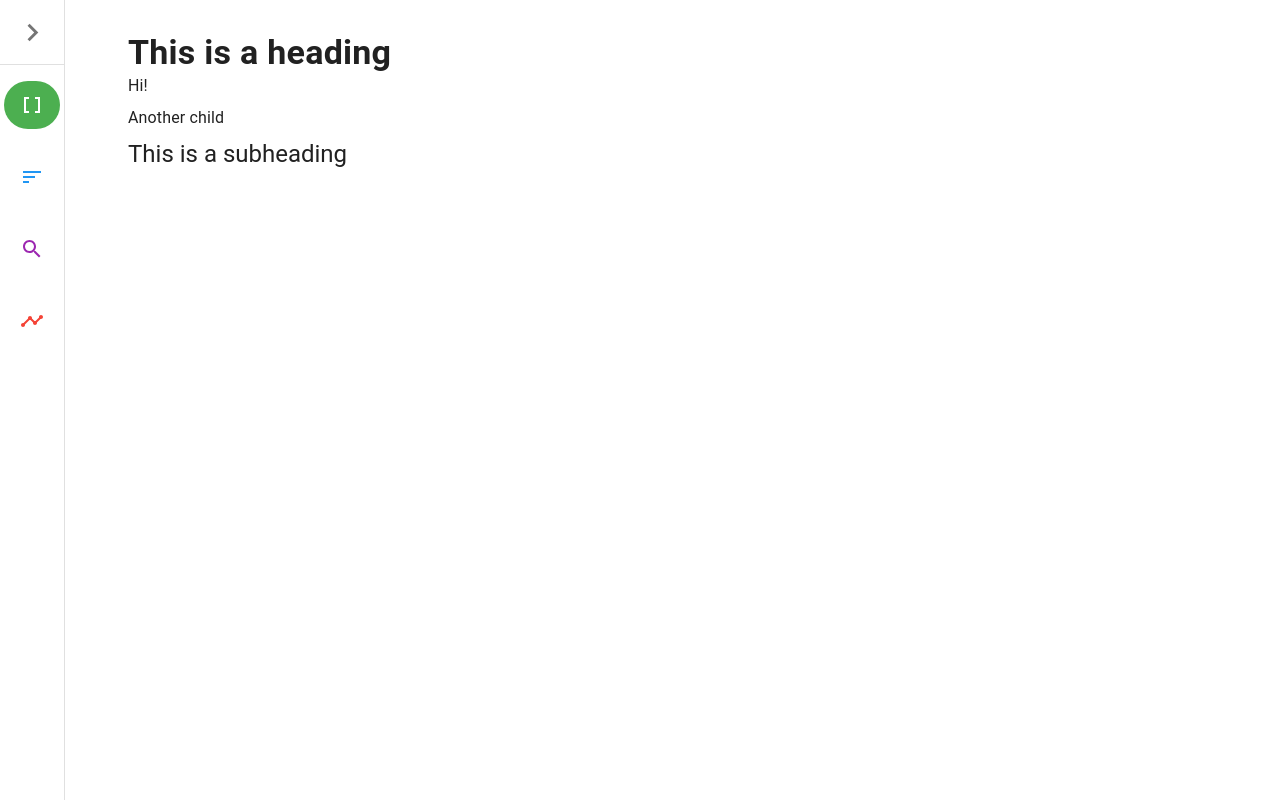
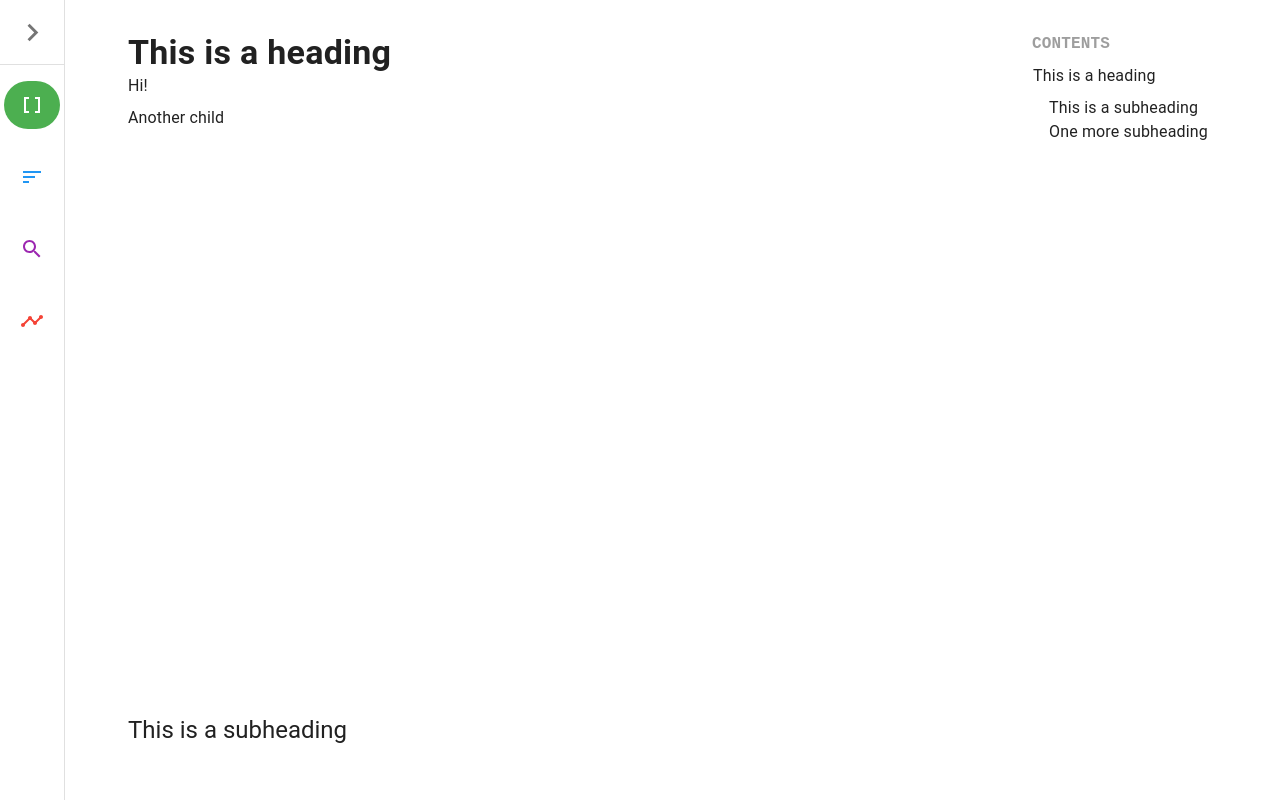
Before and after one commit to pumbas600/algo-visualiser, a Next.js app: page /datastructures in a window 1280 px wide. Shown: the top 802 px of the page. Built offline with nearby package versions, Linux system fonts and the light colour scheme.

Commit message:
feat: :sparkles: Render page contents

```diff
--- a/components/ContentLayout/index.tsx
+++ b/components/ContentLayout/index.tsx
@@ -1,5 +1,8 @@
-import { Box, Stack } from '@mui/material';
-import React, { Children, cloneElement, ReactElement, ReactNode, useCallback } from 'react';
+import { Box, CSSObject, List, Stack, Typography } from '@mui/material';
+import { blue, grey } from '@mui/material/colors';
+import Link from 'next/link';
+import { useRouter } from 'next/router';
+import React, { Children, cloneElement, ReactNode, useCallback, useEffect } from 'react';
 import { getChildren, isComponent } from '../Utilities';
 import Heading, { HeadingProps } from './Heading';
 
@@ -8,7 +11,28 @@ interface HeadingGroup {
   subHeadings: HeadingProps[];
 }
 
+const typographyStyle: CSSObject = {
+  cursor: 'pointer',
+  borderLeft: `1px solid transparent`,
+  pl: 2,
+  '&:hover': {
+    color: grey[500],
+    borderColor: grey[500],
+  },
+};
+
+const activeTypographyStyle: CSSObject = {
+  color: blue[500],
+  borderColor: blue[500],
+};
+
 const ContentLayout = ({ children }: { children?: ReactNode }) => {
+  const router = useRouter();
+
+  useEffect(() => {
+    console.log(window.location.pathname + window.location.hash);
+  }, []);
+
   const getId = useCallback((props: HeadingProps): string => {
     return props.id ?? props.title.replaceAll(/\s+/g, '-').toLowerCase();
   }, []);
@@ -30,6 +54,10 @@ const ContentLayout = ({ children }: { children?: ReactNode }) => {
       .map((c) => c.props as HeadingProps);
   }, [children]);
 
+  const isEmptyGroup = useCallback((group: HeadingGroup): boolean => {
+    return group.heading !== null || group.subHeadings.length !== 0;
+  }, []);
+
   const getHeadingGroups = useCallback((): HeadingGroup[] => {
     const headings = getChildHeadings();
     const groups: HeadingGroup[] = [];
@@ -44,31 +72,72 @@ const ContentLayout = ({ children }: { children?: ReactNode }) => {
       if (heading.subHeading) {
         currentGroup.subHeadings.push(heading);
       } else {
-        if (currentGroup !== emptyGroup) {
+        if (!isEmptyGroup(currentGroup)) {
           groups.push(currentGroup);
           currentGroup = emptyGroup;
         }
         currentGroup.heading = heading;
       }
     });
-
-    if (currentGroup !== emptyGroup) {
+    if (!isEmptyGroup(currentGroup)) {
       groups.push(currentGroup);
     }
 
     return groups;
-  }, [getChildHeadings]);
+  }, [getChildHeadings, isEmptyGroup]);
 
-  const renderContent = useCallback((): ReactNode => {
+  const renderSubHeadings = useCallback(
+    (subHeadings: HeadingProps[]) => {
+      return subHeadings.map((heading) => {
+        const id = getId(heading);
+
+        return (
+          <Link key={id} href={`${router.pathname}/#${id}`}>
+            <Typography sx={{ ...typographyStyle, pl: 4 }}>{heading.title}</Typography>
+          </Link>
+        );
+      });
+    },
+    [getId, router.pathname],
+  );
+
+  const renderHeadingGroup = useCallback(
+    (group: HeadingGroup, index: number): ReactNode => {
+      return (
+        <Box key={index} width="200px">
+          {group.heading && (
+            <Link href={`${router.pathname}/#${getId(group.heading)}`}>
+              <Typography sx={typographyStyle}>{group.heading.title}</Typography>
+            </Link>
+          )}
+          {group.subHeadings.length !== 0 && <List>{renderSubHeadings(group.subHeadings)}</List>}
+        </Box>
+      );
+    },
+    [router.pathname, getId, renderSubHeadings],
+  );
+
+  const renderContents = useCallback((): ReactNode => {
     const groups = getHeadingGroups();
 
-    return null;
-  }, [getHeadingGroups]);
+    return (
+      <List
+        subheader={
+          <Typography fontFamily="monospace" fontWeight="bold" color={grey[500]} mb={1} pl={2}>
+            CONTENTS
+          </Typography>
+        }
+      >
+        {groups.map((group, index) => renderHeadingGroup(group, index))}
+      </List>
+    );
+  }, [getHeadingGroups, renderHeadingGroup]);
 
   return (
-    <Stack mx={8} my={4} spacing={1}>
-      {renderChildren()}
-    </Stack>
+    <Box display="flex" flexDirection="row" mx={8} my={4} gap={2} justifyContent="space-between">
+      <Stack spacing={1}>{renderChildren()}</Stack>
+      {renderContents()}
+    </Box>
   );
 };
 
--- a/components/Sidebar/index.tsx
+++ b/components/Sidebar/index.tsx
@@ -3,7 +3,6 @@ import Drawer from '@mui/material/Drawer';
 import { CSSObject, styled, Theme, useTheme } from '@mui/material/styles';
 import Divider from '@mui/material/Divider';
 import IconButton from '@mui/material/IconButton';
-import MenuIcon from '@mui/icons-material/Menu';
 import ChevronLeftIcon from '@mui/icons-material/ChevronLeft';
 import DataArrayIcon from '@mui/icons-material/DataArray';
 import ChevronRightIcon from '@mui/icons-material/ChevronRight';
@@ -104,11 +103,11 @@ export default function Sidebar({ children }: { children?: ReactNode }) {
 
   const renderLinks = useCallback((): ReactNode => {
     return SidebarLinks.map((link) => {
-      const isActive = router.asPath.includes(link.href);
+      const isActive = router.pathname.includes(link.href);
 
       return <SidebarLink key={link.href} link={link} isOpen={isOpen} isActive={isActive} />;
     });
-  }, [isOpen, router.asPath]);
+  }, [isOpen, router.pathname]);
 
   return (
     <Box>
--- a/pages/datastructures/index.tsx
+++ b/pages/datastructures/index.tsx
@@ -7,8 +7,10 @@ const DataStructures = () => {
     <ContentLayout>
       <Heading title="This is a heading" />
       Hi!
-      <Box>Another child</Box>
+      <Box height="600px">Another child</Box>
       <Heading title={'This is a subheading'} subHeading />
+      <Box height="600px" />
+      <Heading title={'One more subheading'} subHeading />
     </ContentLayout>
   );
 };
--- a/styles/Home.module.css
+++ b/styles/Home.module.css
@@ -1,3 +1,7 @@
+.html {
+  scroll-behavior: smooth;
+}
+
 .container {
   padding: 0 2rem;
 }
--- a/styles/globals.css
+++ b/styles/globals.css
@@ -2,8 +2,10 @@ html,
 body {
   padding: 0;
   margin: 0;
-  font-family: -apple-system, BlinkMacSystemFont, Segoe UI, Roboto, Oxygen, Ubuntu, Cantarell, Fira Sans, Droid Sans,
-    Helvetica Neue, sans-serif;
+}
+
+html {
+  scroll-behavior: smooth;
 }
 
 a {
```
